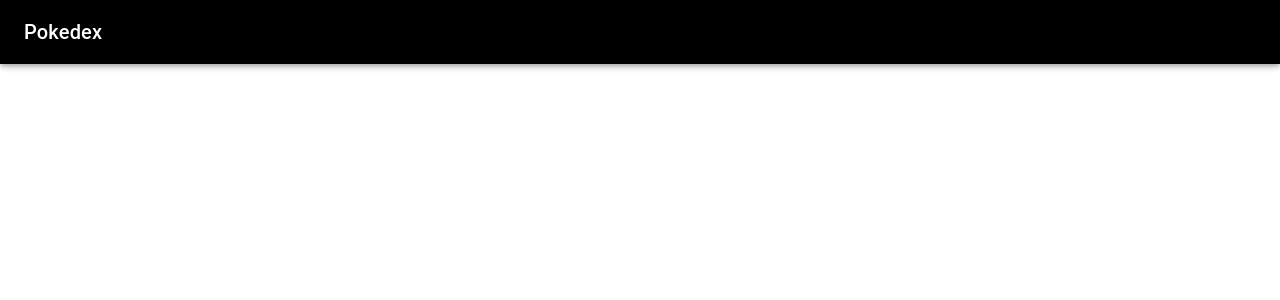
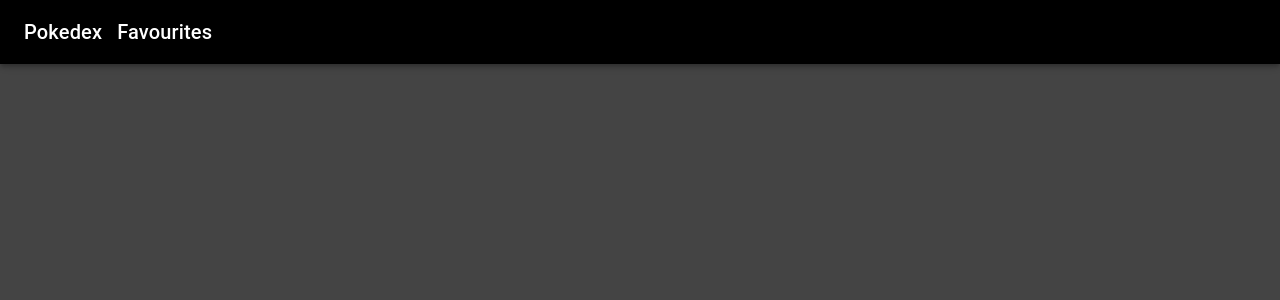
Before and after one commit to cristianrb/Pokedex, a React (Create React App) app: page /favourites in a window 1280 px wide. Before the commit this address had no page. Shown: the top 300 px of the page. Built offline with nearby package versions, Linux system fonts and the light colour scheme.

Commit message:
Add favourites component

```diff
--- a/src/App.js
+++ b/src/App.js
@@ -6,7 +6,7 @@ import PokemonDetails from './containers/PokemonDetails';
 import { Provider } from 'react-redux'
 import { persistor, store } from "./redux/store"
 import { PersistGate } from 'redux-persist/integration/react';
-
+import Favourites from './containers/Favourites';
 
 const App = () => {
   return (
@@ -17,6 +17,7 @@ const App = () => {
         <Routes>
           <Route exact path="/" element={<Pokedex />} />
           <Route exact path="/pokemon/:id" element={<PokemonDetails />} />
+          <Route exact path="/favourites" element={<Favourites />} />
         </Routes>
       </Router>
     </PersistGate>
--- a/src/components/AppNavigator.js
+++ b/src/components/AppNavigator.js
@@ -9,7 +9,8 @@ const useStyles = makeStyles((theme) => ({
         backgroundColor: 'black'
     },
     link: {
-        textDecoration: 'none'
+        textDecoration: 'none',
+        marginRight: 15
     },
     title: {
         cursor: 'pointer',
@@ -26,6 +27,9 @@ function AppNavigator() {
                 <Link to="/" className={classes.link}>
                     <Typography className={classes.title} variant="h6">Pokedex</Typography>
                 </Link>
+                <Link to="/favourites" className={classes.link}>
+                    <Typography className={classes.title} variant="h6">Favourites</Typography>
+                </Link>
             </Toolbar>
         </AppBar>
     );
--- a/src/components/PokemonCard.js
+++ b/src/components/PokemonCard.js
@@ -21,6 +21,9 @@ const useStyles = makeStyles(theme => ({
     },
     link: {
         textDecoration: 'none'
+    },
+    text: {
+        textTransform: "capitalize"
     }
 }))
 
@@ -34,7 +37,7 @@ const PokemonCard = (props) => {
                 <Card className={classes.card}>
                     <CardMedia className={classes.cardMedia} image={image} />
                     <CardContent className={classes.cardContent}>
-                        <Typography>
+                        <Typography className={classes.text}>
                             {name}
                         </Typography>
                     </CardContent>
--- /dev/null
+++ b/src/containers/Favourites.js
@@ -0,0 +1,44 @@
+import { Box, Grid, makeStyles } from '@material-ui/core';
+import React from 'react';
+import { connect } from 'react-redux';
+import PokemonCard from '../components/PokemonCard';
+
+const useStyles = makeStyles(theme => ({
+    pokemonContainer: {
+        textAlign: 'center',
+        paddingTop: "80px",
+        backgroundColor: 'rgb(68, 68, 68)',
+        height: "100vh",
+        alignContent: "flex-start"
+    }
+}))
+
+const mapStateToProps = (state) => {
+    return {
+        favourites: state.favourites
+    };
+}
+
+const mapDispatchToProps = (dispatch) => {
+    return {
+
+    };
+}
+
+const Favourites = (props) => {
+    const classes = useStyles()
+    const {favourites} = props
+    return (
+        <Box>
+            <Grid container spacing={2} className={classes.pokemonContainer}>
+                {favourites.map(pokemon => {
+                    return (
+                        <PokemonCard pokemon={pokemon} key={pokemon.id} image={pokemon.sprites.front_shiny}/>
+                    )
+                })}
+            </Grid>
+        </Box>
+    );
+}
+
+export default connect(mapStateToProps,mapDispatchToProps)(Favourites);
--- a/src/containers/Pokedex.js
+++ b/src/containers/Pokedex.js
@@ -18,7 +18,7 @@ function Pokedex() {
     const classes = useStyles()
 
     useEffect(() => {
-        axios.get(POKEMON_API_URL + "?limit=800")
+        axios.get(POKEMON_API_URL + "?limit=850")
              .then((response) => {
                  if (response.status >= 200 && response.status < 300) {
                      const { results } = response.data
--- a/src/containers/PokemonDetails.js
+++ b/src/containers/PokemonDetails.js
@@ -22,8 +22,8 @@ const useStyles = makeStyles(theme => ({
         fontFamily: "Fantasy"
     },
     pokemonImage: {
-        width: "170px",
-        height: "170px"
+        width: "250px",
+        height: "250px"
     },
     pokemonInfoContainer: {
         bottom: 60,
@@ -40,7 +40,8 @@ const useStyles = makeStyles(theme => ({
         marginTop: 15
     },
     text: {
-        fontSize:30
+        fontSize:30,
+        textTransform: "capitalize"
     }
 }))
 
```
